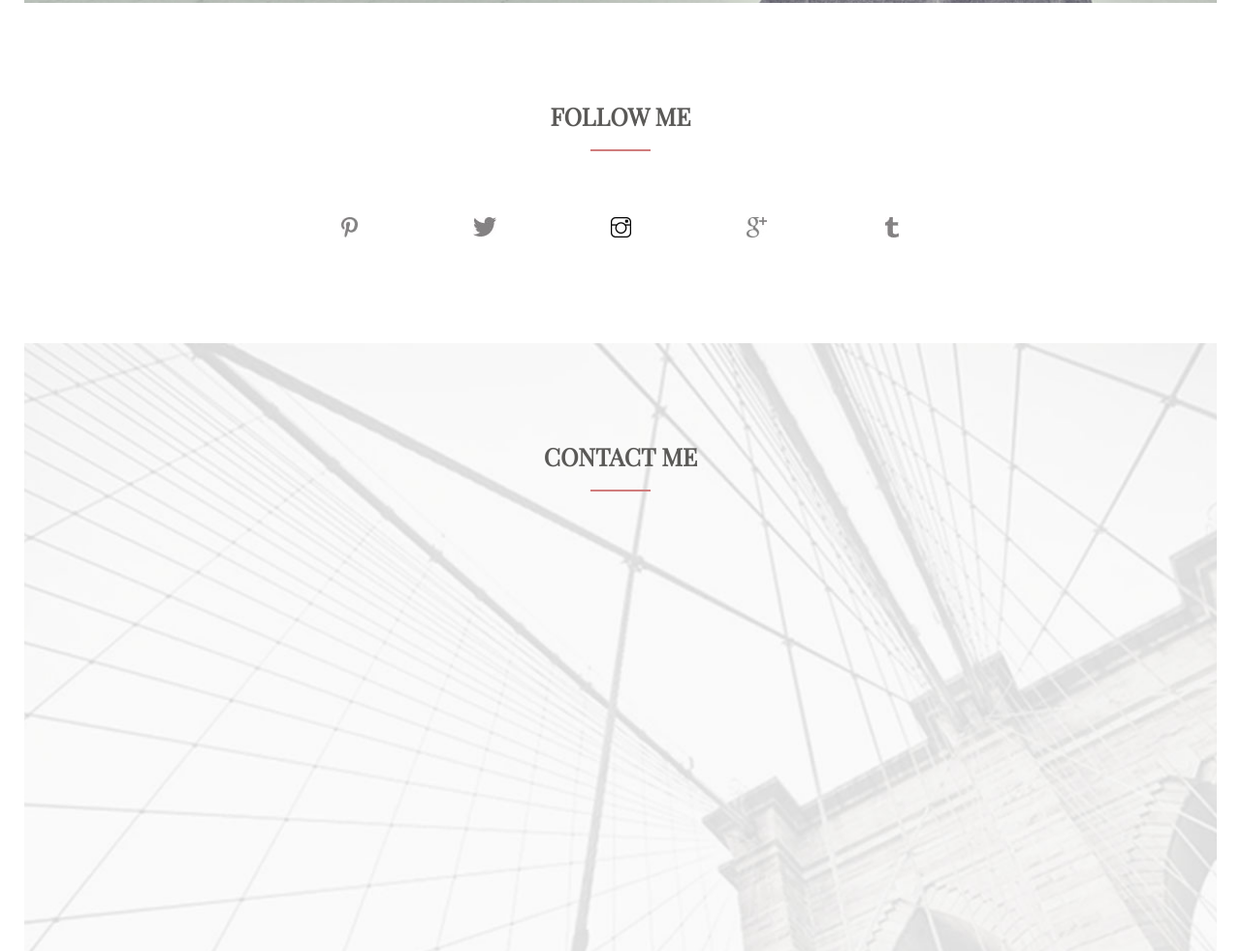
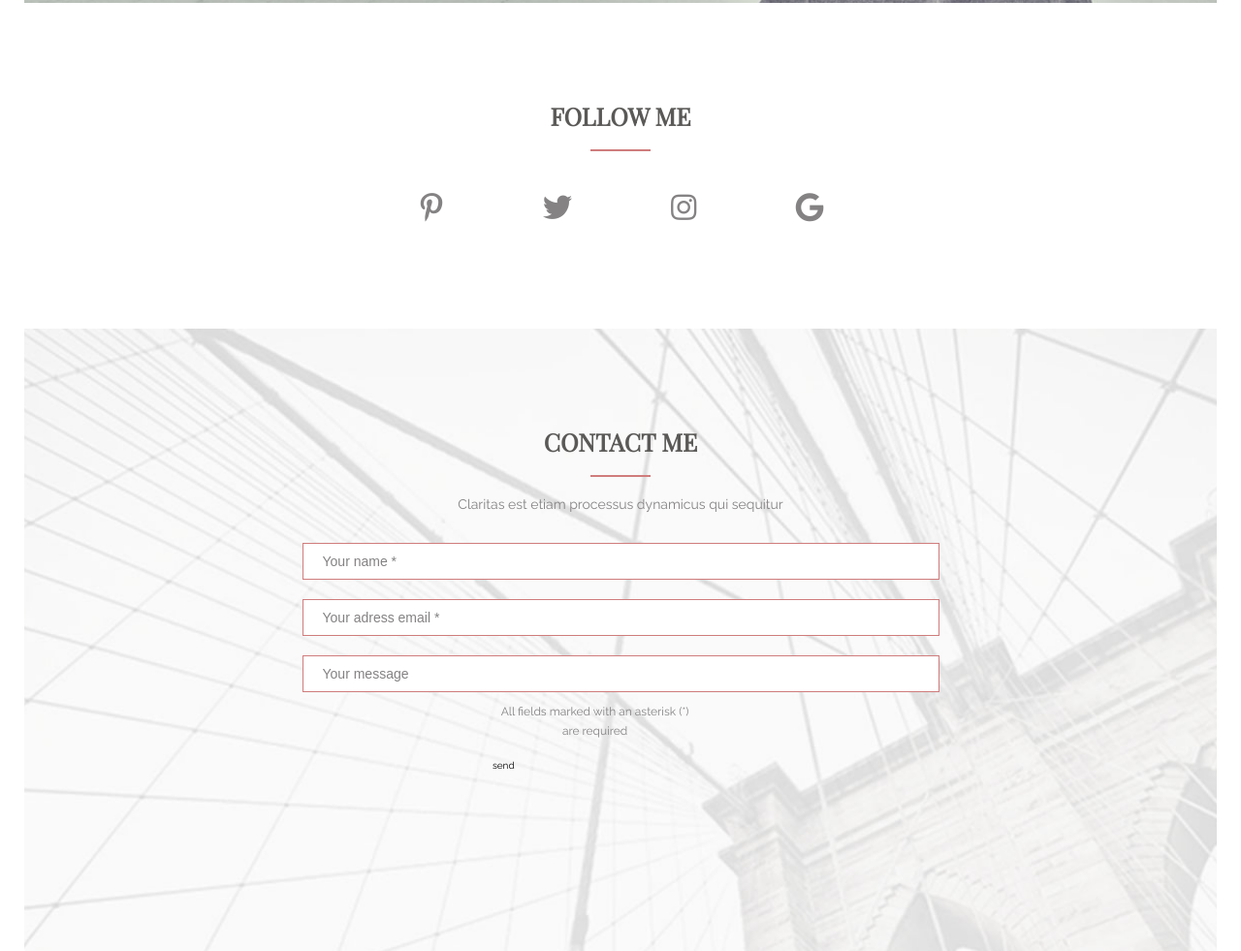
Before and after one commit to MazurMaciej/WebWeeklyDev-9, a plain HTML site: page index.html in a window 1280 px wide. Shown: the part 3727-4708 px from the top of the page at 97% size. Drawn offline with nearby package versions, Linux system fonts and the light colour scheme.

Commit message:
new socialicons section

```diff
--- a/index.html
+++ b/index.html
@@ -106,16 +106,28 @@
             <h2>follow me</h2>
             <div class="underline"></div>
             <div class="socialIcons">
-                <div class="pinterest icon"></div>
+                <!-- <div class="pinterest icon"></div>
                 <div class="twitter icon"></div>
                 <div class="instagram icon"></div>
                 <div class="google icon"></div>
-                <div class="tumble icon"></div>
+                <div class="tumble icon"></div> -->
+                <i class="fab fa-pinterest-p pinterest"></i>
+                <i class="fab fa-twitter twitter"></i>
+                <i class="fab fa-instagram instagram"></i>
+                <i class="fab fa-google google"></i>
             </div>
         </div>
         <div class="contactMe">
             <h2>contact me</h2>
             <div class="underline"></div>
+            <p>Claritas est etiam processus dynamicus qui sequitur</p>
+            <input value="Your name *">
+            <input value="Your adress email *">
+            <input value="Your message">
+            <div>
+                <p class="disclaimer">All fields marked with an asterisk (*) are required</p>
+                <a>send</a>
+            </div>
         </div>
         <div class="footer">
             <i class="fas fa-angle-down footerArrow"></i>
--- a/style.css
+++ b/style.css
@@ -350,9 +350,9 @@ div.testymonials p.author {
     width: 100%;
     display: flex;
     justify-content: center;
-    margin-bottom: 6rem;
+    margin-bottom: 10rem;
 }
-
+/*
 .pinterest {
     background: url('./img/pinterest.jpg');
     height: 40px;
@@ -406,10 +406,25 @@ div.testymonials p.author {
     padding: 4rem 5rem;
     cursor: pointer;
     transition: .3s;
+} */
+
+.pinterest, .twitter, .instagram, .google {
+    font-size: 30px;
+    height: 50px;
+    width: 50px;
+    color:#848282;
+    cursor: pointer;
+    transition: .3s;
+    text-align: center;
+    line-height: 50px;
+    margin: 1.5rem 4rem 0 4rem;
 }
 
-.pinterest:hover, .twitter:hover, .instagram:hover, .google:hover, .tumble:hover {
-    transform: scale(1.5);
+.pinterest:hover, .twitter:hover, .instagram:hover, .google:hover {
+    background-color: #d07c7c;
+    color: #fff;
+    border-radius: 50%;
+    transform: scale(1.1);
 }
 
 .contactMe {
@@ -421,6 +436,34 @@ div.testymonials p.author {
     background-repeat: no-repeat;
     background-size: cover;
     background-position: center;
+}
+
+.contactMe input {
+    border: 1px solid #d07c7c;
+    color: #848282;
+    font-size: 1.4rem;
+    padding: 1rem 2rem;
+    margin: 1rem;
+    width: 50%;
+}
+
+div.contactMe p {
+    font-size: 1.4rem;
+    font-weight: 400;
+    line-height: 2rem;
+    color: #848282;
+    width: 80%;
+    text-align: center;
+    padding-bottom: 2rem;
+}
+
+.contactMe p.disclaimer {
+    font-size: 1.2rem;
+    font-weight: 400;
+    line-height: 2rem;
+    color: #848282;
+    width: 80%;
+    text-align: center;
 }
 
 .footer {
```
